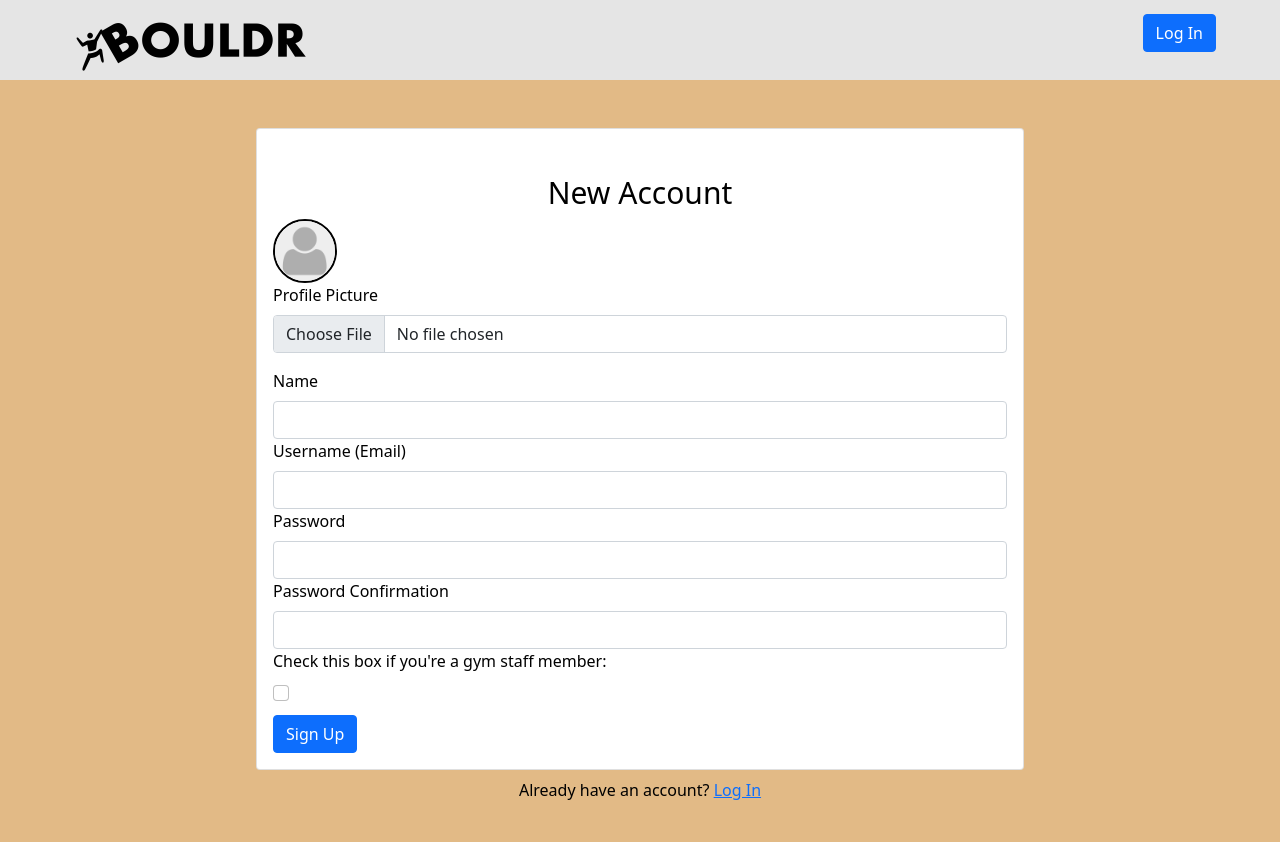
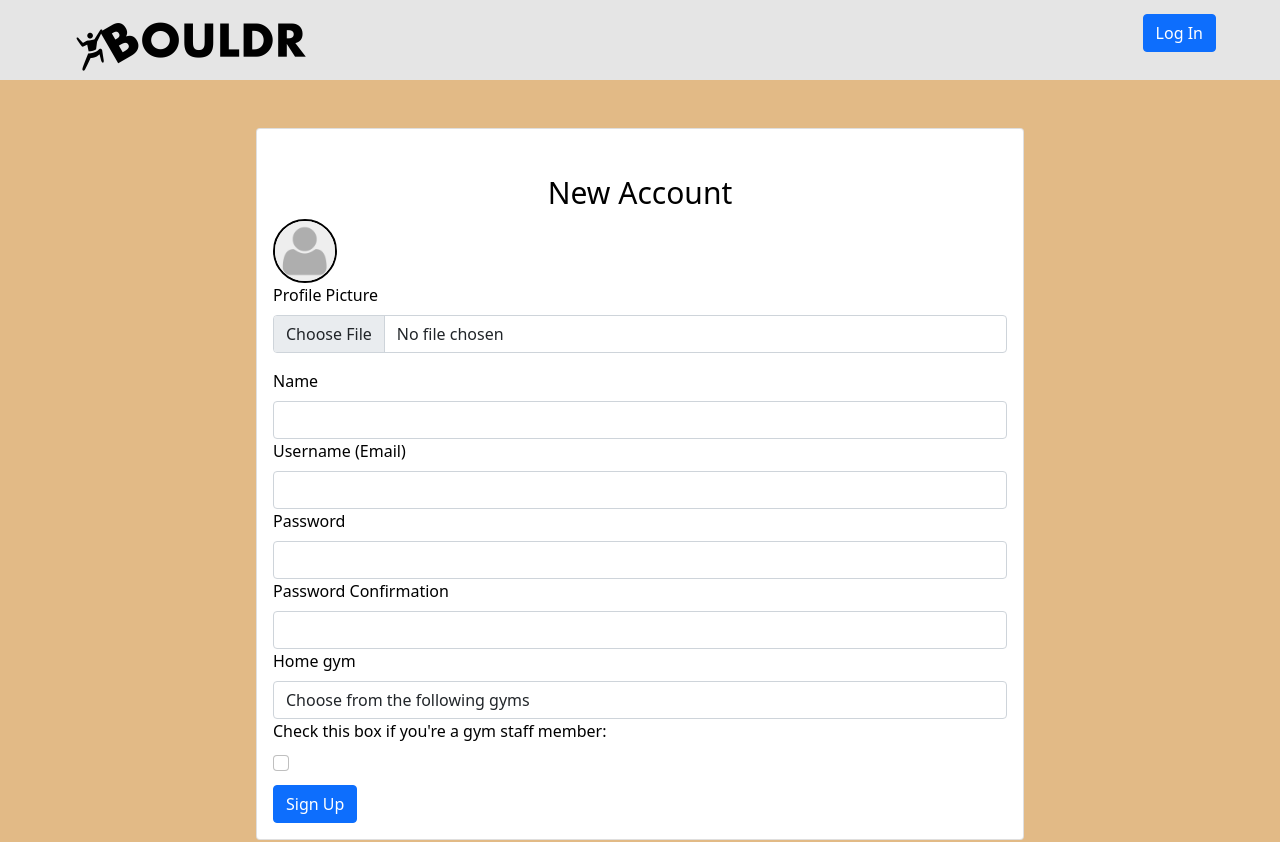
Before and after one commit to TJ178/BOULDR, a React (Create React App) app in the folder boldr/: page /create-account in a window 1280 px wide. Shown: the top 842 px of the page. Built offline with nearby package versions, Linux system fonts and the light colour scheme; no server answers.

Commit message:
added homeGym select feature in CreateAccountPage with integration to Firebase connection

```diff
--- a/boldr/src/pages/CreateAccountPage.js
+++ b/boldr/src/pages/CreateAccountPage.js
@@ -31,6 +31,7 @@ export default function CreateAccountPage() {
 	const [error, setError] = useState("")
 	const [loading, setLoading] = useState(false)
 	const [staff, setStaff] = useState(false);
+	const [gym, setGym] = useState("");
 	const navigate = useNavigate();
 
 	const onFileChange = async (e) => {
@@ -70,7 +71,8 @@ export default function CreateAccountPage() {
 			await setDoc(doc(collection(db, "users"), user.uid), {
 				favorites: [],
 				ratedProblems: {},
-				isStaff: Boolean(staff)
+				isStaff: Boolean(staff),
+				homeGym: String(gym)
 			});
 			navigate("/");
 		} catch (error){
@@ -114,6 +116,22 @@ export default function CreateAccountPage() {
 							<Form.Label>Password Confirmation</Form.Label>
 							<Form.Control type="password" ref = {passwordConfirmRef} required />
 						</Form.Group>
+						<Form.Group id = "home-gym">
+							<Form.Label>Home gym</Form.Label>
+							<Form.Control
+								as="select"
+								value={gym}
+								onChange={e => {
+									console.log("e.target.value", e.target.value);
+									setGym(e.target.value);
+								}}
+								>
+								<option>Choose from the following gyms</option>
+								<option value="Gym 1">Gym 1</option>
+								<option value="Gym 2">Gym 2</option>
+								<option value="Gym 3">Gym 3</option>
+							</Form.Control>
+						</Form.Group>
 						<Form.Group id = "staff">
 							<Form.Label>Check this box if you're a gym staff member: </Form.Label>
 							<Form.Check type = "checkbox" name="staff" id="staff" onChange={updateStaff} value={staff}
--- a/boldr/src/pages/ProfilePage.js
+++ b/boldr/src/pages/ProfilePage.js
@@ -4,13 +4,16 @@ import { useAuth } from "../contexts/AuthContext"
 import { useNavigate } from "react-router-dom"
 import { useDownloadURL } from 'react-firebase-hooks/storage';
 import { ref } from 'firebase/storage';
-import { storage } from '../firebase-config.js'
+import { db, storage } from '../firebase-config.js'
+import { doc, collection } from 'firebase/firestore'
 import classes from "./ProfilePage.module.css";
 
 export default function ProfilePage() {
   const [error, setError] = useState("")
   const { currentUser, logout } = useAuth()
   const navigate = useNavigate()
+  const usersCollectionRef = doc(collection(db, "users"), currentUser.uid);
+
 
   let photoRef;
   if(currentUser){
@@ -46,6 +49,10 @@ export default function ProfilePage() {
           <strong>Email:</strong> {currentUser.email}
           <br/>
           <strong>Name: </strong> {currentUser.displayName}
+          {/* <br/>
+          <strong>Staff: </strong> {usersCollectionRef.isStaff}
+          <br/>
+          <strong>Home Gym: </strong> {usersCollectionRef.homeGym} */}
         </Card.Body>
       </Card>
       <div className="w-100 text-center mt-2">
```
